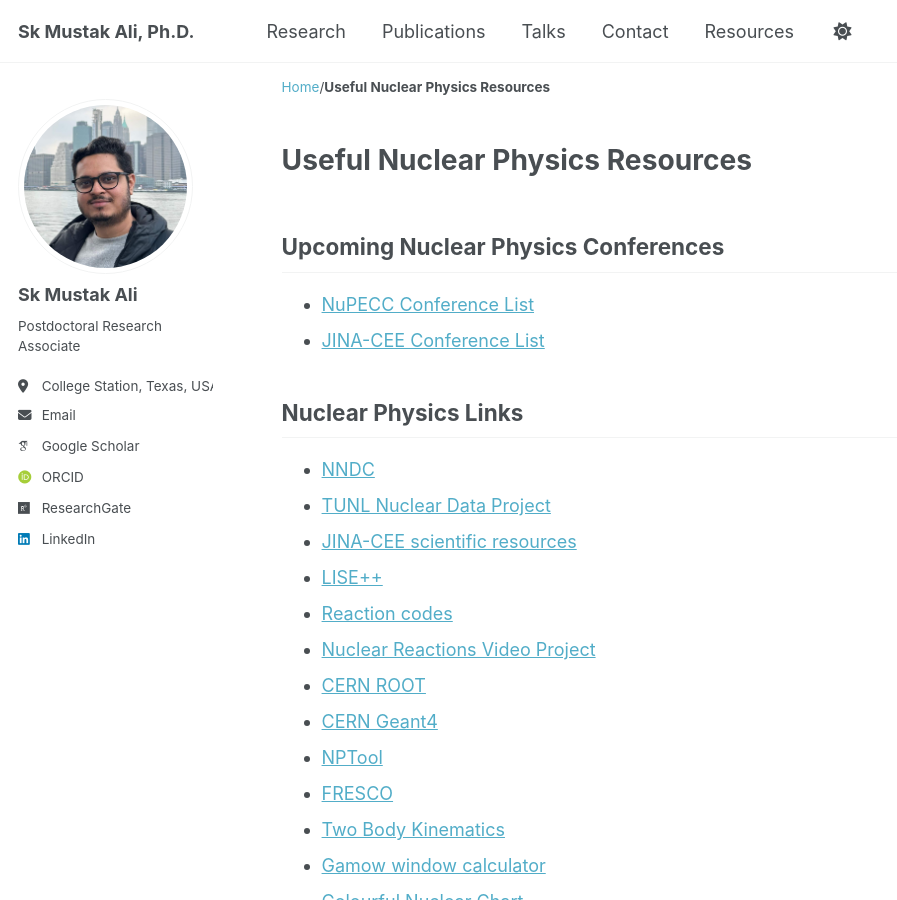
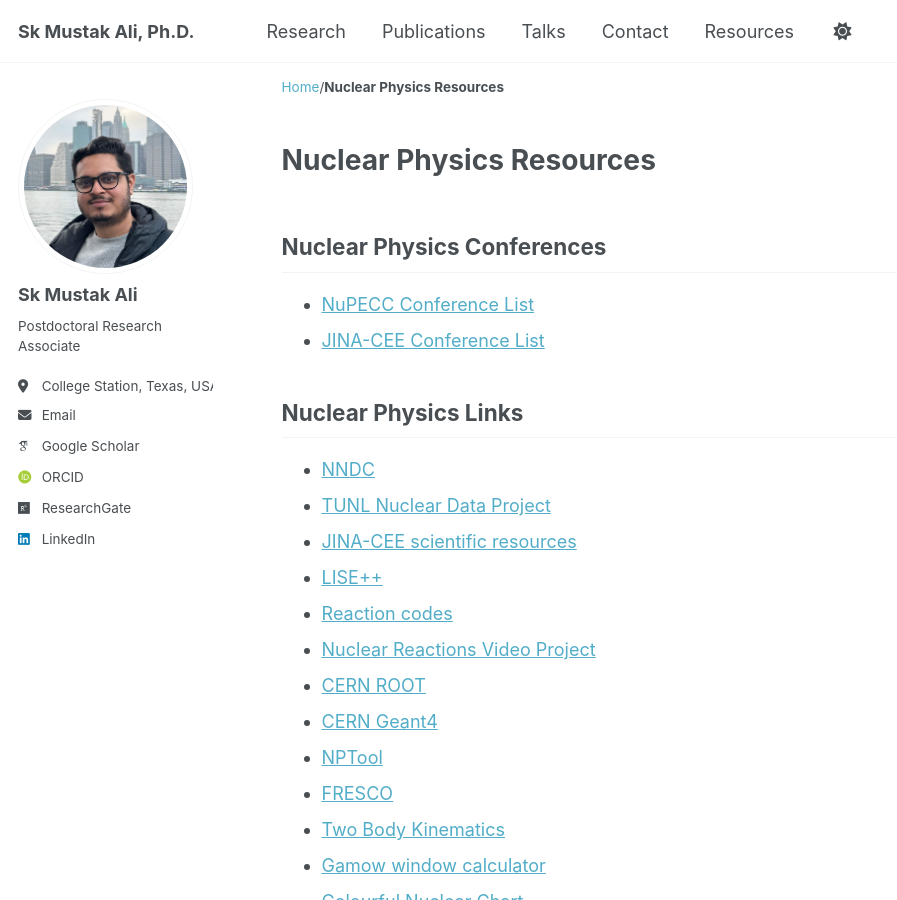
Before and after one commit to skmustakali/skmustakali.github.io, a Jekyll site: the page built from _pages/resources.md, in a window 1280 px wide and 900 px high. Shown: the whole window, without its empty margins (0-897 px from the left). Built offline with Jekyll 4.4.1, drawn with Linux system fonts in a browser that asks for light colours; some web fonts are replaced; a script that is not in the unit is left out.

Commit message:
Update resources.md

```diff
--- a/_pages/resources.md
+++ b/_pages/resources.md
@@ -1,11 +1,11 @@
 ---
 layout: single
-title: "Useful Nuclear Physics Resources"
+title: "Nuclear Physics Resources"
 permalink: /resources/
 author_profile: true
 ---
 
-## Upcoming Nuclear Physics Conferences
+## Nuclear Physics Conferences
 - [NuPECC Conference List](https://www.nupecc.org)
 - [JINA-CEE Conference List](https://www.jinaweb.org)
 
```
